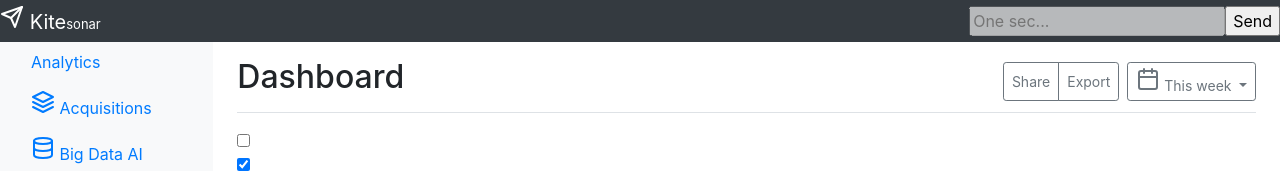
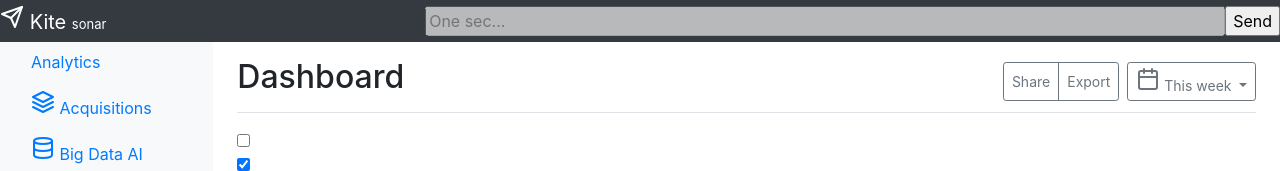
Before and after one commit to 86v19/iy7dgb, a plain HTML site: page docs/index.htm in a window 1280 px wide. Shown: the top 171 px of the page. Drawn offline with nearby package versions, Linux system fonts and the light colour scheme; some packages are replaced by stand-ins of ours; a script that the page names is missing; some icons are missing.

Commit message:
Update index.htm

```diff
--- a/docs/index.htm
+++ b/docs/index.htm
@@ -12,14 +12,14 @@
   </head>
 
   <body>
-    <nav class="navbar navbar-dark bg-dark flex-md-nowrap p-0">
-      <a href="#" class="navbar-brand"> <span data-feather="send"></span> Kite<span style="font-size:small">sonar </span></a>
-	    <div class="flex-md-nowrap">
+   <nav>
+    <div class="navbar navbar-dark bg-dark flex-md-nowrap p-0">
+      <a href="#" class="navbar-brand f-left"> <span data-feather="send"></span> Kite <span style="font-size:small;padding-bottom:4px;"> sonar </span></a>
       	      <form onSubmit="return perfect()">
-      		<input type="text" name="message" id="message" autocomplete="off" disabled placeholder="One sec..." style="max-width: 800px; float: left; display:block">
+      		<input type="text" name="message" id="message" autocomplete="off" disabled placeholder="One sec..." style="width: 800px; float: left; display:block">
       		<input type="submit" value="Send">
       	      </form>
-	    </div>
+    </div>
     </nav>
 
     <div class="container-fluid">
```
